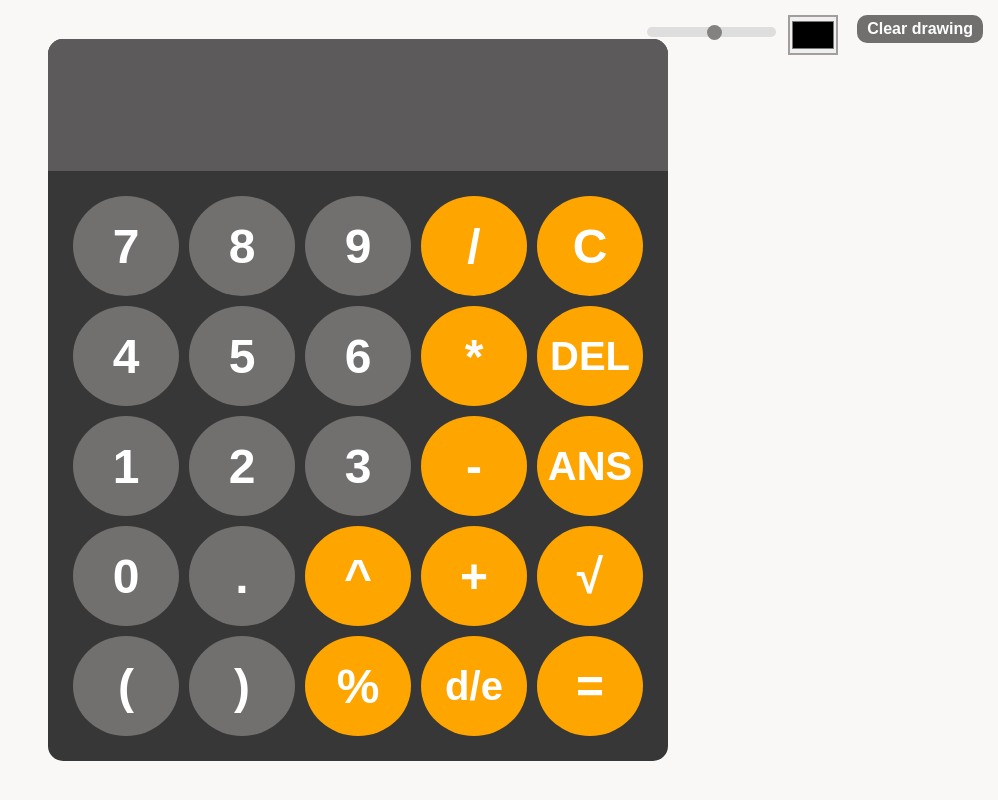
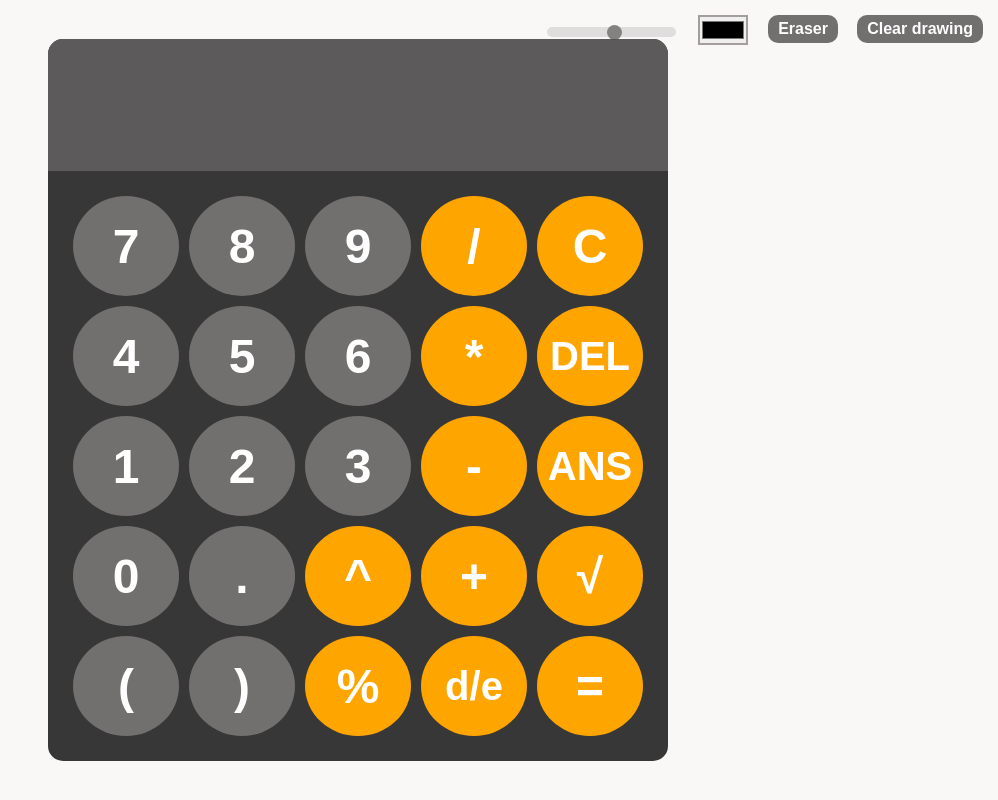
Before and after one commit to mianyay/Calculator, a plain HTML site: page index.html in a window 1280 px wide. Shown: the whole page, without its empty margins (282-1280 px from the left). Drawn offline with Linux system fonts and the light colour scheme; a web font is replaced by a local one.

Commit message:
erasing button

```diff
--- a/index.html
+++ b/index.html
@@ -13,6 +13,7 @@
     <canvas id="board"></canvas>
     <input type="color" id="pen_colour" oninput="changepencolour()">
     <input type="range" min="1" max="20" id="pen_size" oninput="slider()">
+    <button id="eraser_btn" onclick="erase()">Eraser</button>
     <button id="clear_board" onclick="clear_Board()">Clear drawing</button>
 
     <div id="calculator">
--- a/script.js
+++ b/script.js
@@ -5,6 +5,7 @@ const color_picker = document.getElementById("pen_colour");
 const pen_sizing = document.getElementById("pen_size");
 
 let drawing = false;
+let erasing = false;
 let latestAnswer = "";
 
 function appendToDisplay(input) {
@@ -126,6 +127,16 @@ document.addEventListener("keydown", function(event) {
     }
 });
 
+function applyErase() {
+    pen.globalCompositeOperation = erasing ? "destination-out" : "source-over";
+    document.getElementById("eraser_btn").textContent = erasing ? "Draw" : "Eraser";
+}
+
+function erase() {
+    erasing = !erasing;
+    applyErase()
+}
+
 function changepencolour() {
     pen.strokeStyle = color_picker.value
 }
@@ -140,6 +151,7 @@ function resize_board() {
     pen.lineCap = "round";
     slider()
     changepencolour()
+    applyErase()
 }
 resize_board();
 window.addEventListener("resize", resize_board)
--- a/style.css
+++ b/style.css
@@ -94,10 +94,10 @@ button:active {
 #pen_colour {
     position: fixed;
     top: 15px;
-    right: 160px;
+    right: 250px;
     z-index: 2;
     width: 50px;
-    height: 40px;
+    height: 30px;
     padding: 0;
     border: 2px solid rgb(163, 157, 157);
     cursor: pointer;
@@ -107,7 +107,8 @@ button:active {
     -webkit-appearance: none;
     position: fixed;
     top: 25px;
-    right: 220px;
+    z-index: 2;
+    right: 320px;
     height: 10px;
     border-radius: 5px;
     background: #d3d3d3;
@@ -134,3 +135,15 @@ button:active {
     background: rgb(82, 79, 79);
     cursor: pointer;
 }
+
+#eraser_btn {
+    position: fixed;
+    top: 15px;
+    right: 160px;
+    z-index: 2;
+    width: auto;
+    height: auto;
+    padding: 5px 10px;
+    border-radius: 10px;
+    font-size: 1rem;
+}
```
